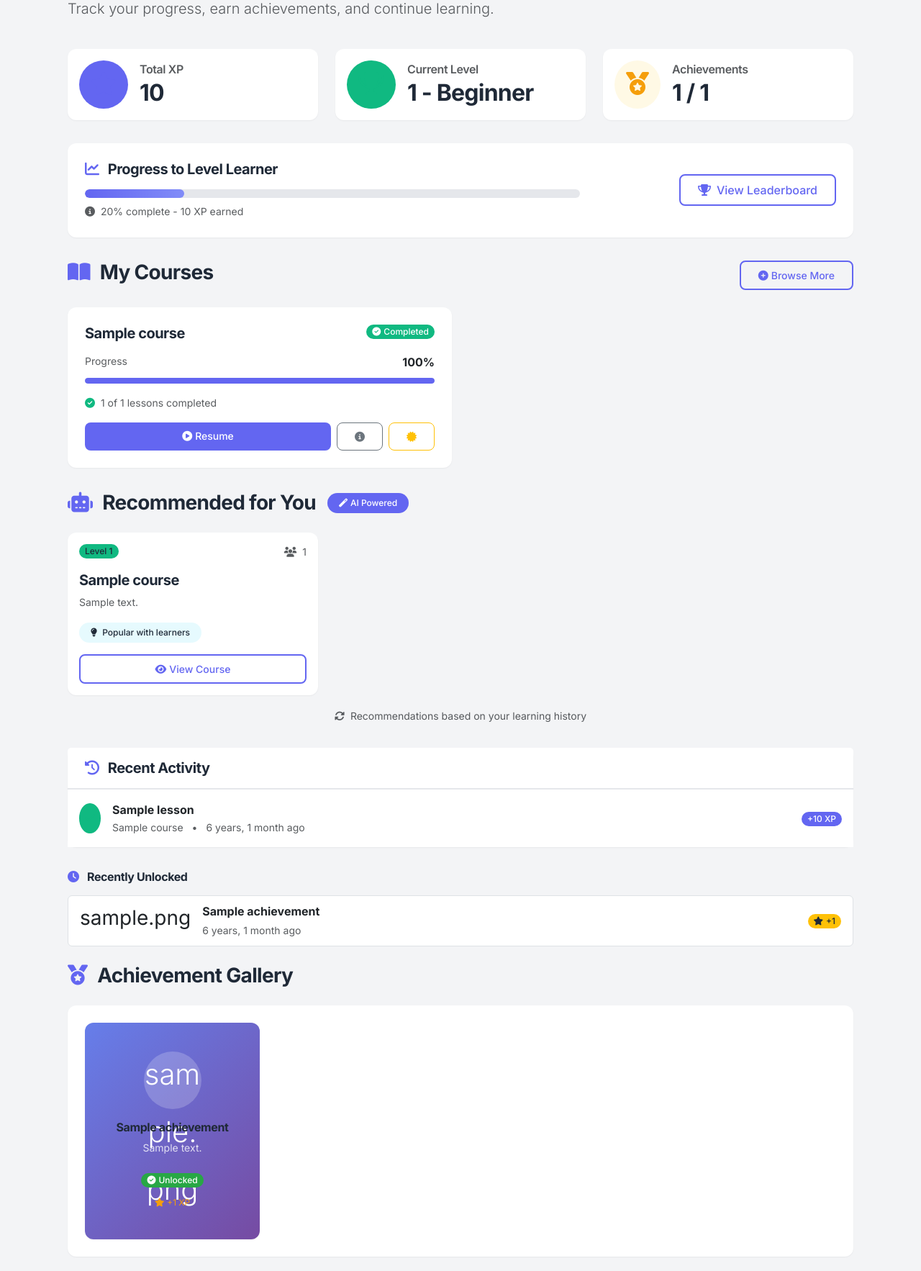
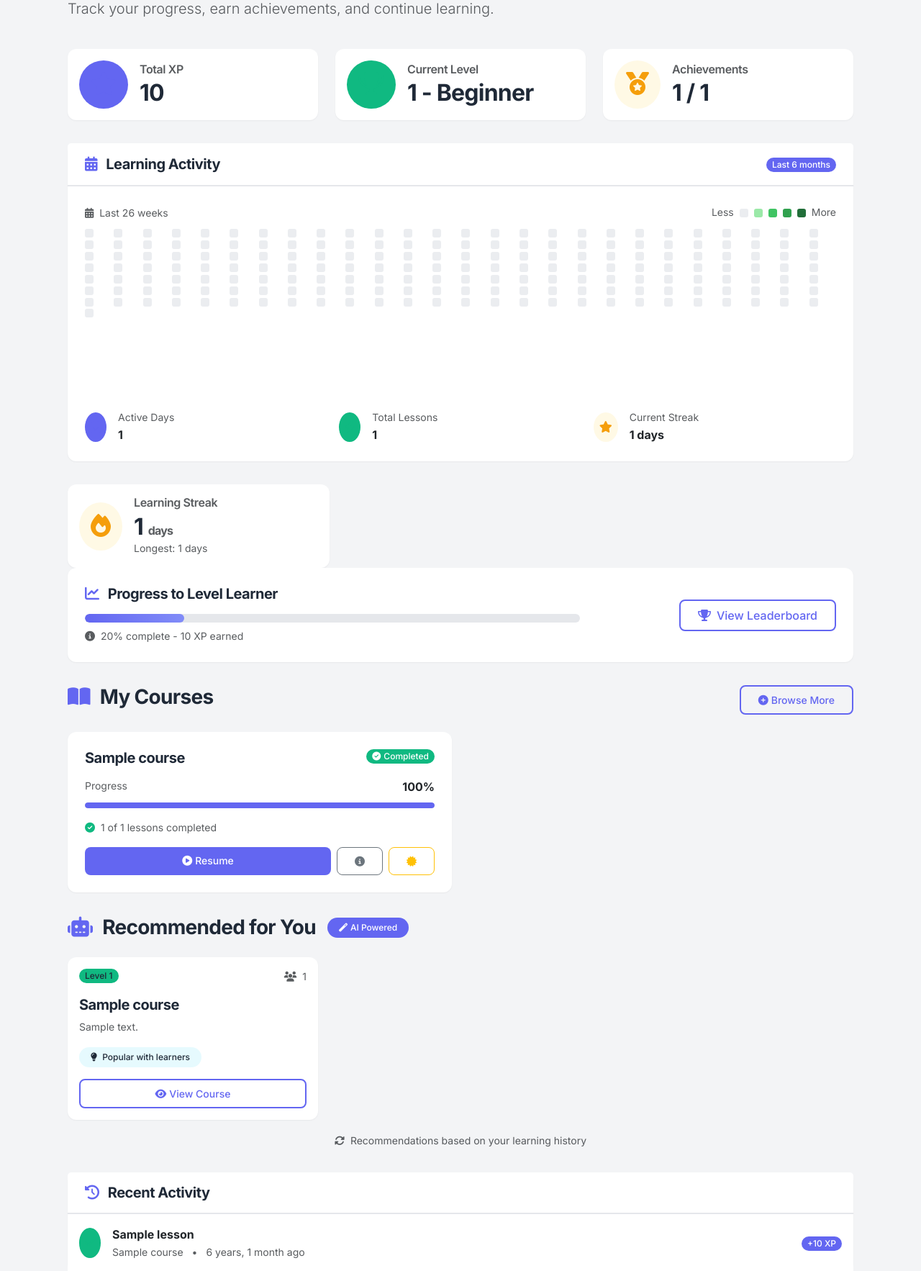
Before and after one commit to alimustafa0/-ai_learning_platform, a Django app: page /dashboard/ in a window 1280 px wide. Shown: the part 200-1966 px from the top of the page at 72% size. Run offline with Django 5.2, Linux system fonts and the light colour scheme; a user stored in the database is signed in; tables that the repository leaves empty hold one stand-in row (values such as "Sample post"); grey boxes marked "Sample" are stand-in pictures; some libraries are stand-ins or nearby versions.

Commit message:
feat: add learning streaks and streak achievements

```diff
--- a/courses/templates/courses/dashboard.html
+++ b/courses/templates/courses/dashboard.html
@@ -77,6 +77,114 @@
             </div>
         </div>
     </div>
+
+    <!-- Learning Activity Heatmap - NEW -->
+    {% load heatmap_tags %}
+    <div class="card border-0 shadow-sm mb-5">
+        <div class="card-header bg-white py-3">
+            <div class="d-flex justify-content-between align-items-center">
+                <h5 class="fw-bold mb-0">
+                    <i class="fas fa-calendar-alt text-primary me-2"></i>
+                    Learning Activity
+                </h5>
+                <div>
+                    <span class="badge bg-primary">Last 6 months</span>
+                </div>
+            </div>
+        </div>
+        <div class="card-body p-4">
+            {% render_heatmap request.user %}
+
+            <!-- Stats Summary -->
+            <div class="row g-3 mt-3">
+                <div class="col-md-4">
+                    <div class="d-flex align-items-center">
+                        <div class="flex-shrink-0 me-3">
+                            <div class="bg-primary bg-opacity-10 rounded-circle p-2">
+                                <i class="fas fa-calendar-check text-primary"></i>
+                            </div>
+                        </div>
+                        <div>
+                            <small class="text-muted d-block">Active Days</small>
+                            <strong>{{ request.user.learning_activities.count }}</strong>
+                        </div>
+                    </div>
+                </div>
+                <div class="col-md-4">
+                    <div class="d-flex align-items-center">
+                        <div class="flex-shrink-0 me-3">
+                            <div class="bg-success bg-opacity-10 rounded-circle p-2">
+                                <i class="fas fa-bolt text-success"></i>
+                            </div>
+                        </div>
+                        <div>
+                            <small class="text-muted d-block">Total Lessons</small>
+                            <strong>{{ request.user.completed_lessons.count }}</strong>
+                        </div>
+                    </div>
+                </div>
+                <div class="col-md-4">
+                    <div class="d-flex align-items-center">
+                        <div class="flex-shrink-0 me-3">
+                            <div class="bg-warning bg-opacity-10 rounded-circle p-2">
+                                <i class="fas fa-star text-warning"></i>
+                            </div>
+                        </div>
+                        <div>
+                            <small class="text-muted d-block">Current Streak</small>
+                            <strong>{{ request.user.learning_streak.current_streak }} days</strong>
+                        </div>
+                    </div>
+                </div>
+            </div>
+        </div>
+    </div>
+
+    {% with streak=request.user.learning_streak %}
+        {% if streak %}
+            <div class="col-md-4">
+                <div class="card border-0 shadow-sm h-100">
+                    <div class="card-body">
+                        <div class="d-flex align-items-center">
+                            <div class="flex-shrink-0">
+                                <div class="bg-warning bg-opacity-10 rounded-circle p-3">
+                                    <i class="fas fa-fire fa-2x text-warning"></i>
+                                </div>
+                            </div>
+                            <div class="flex-grow-1 ms-3">
+                                <h6 class="text-muted mb-1">Learning Streak</h6>
+                                <h2 class="fw-bold mb-0">
+                                    {{ streak.current_streak }}
+                                    <small class="fs-6 text-muted">days</small>
+                                </h2>
+                                <p class="small text-muted mb-0">
+                                    Longest: {{ streak.longest_streak }} days
+                                </p>
+                            </div>
+                        </div>
+
+                        <!-- Streak Milestone Indicator -->
+                        {% if streak.current_streak >= 7 %}
+                            <div class="mt-3 pt-2 border-top">
+                                <div class="d-flex justify-content-between align-items-center">
+                                    <span class="small text-muted">Next milestone:</span>
+                                    {% if streak.current_streak < 30 %}
+                                        <span class="small fw-bold text-primary">30 days</span>
+                                    {% elif streak.current_streak < 100 %}
+                                        <span class="small fw-bold text-primary">100 days</span>
+                                    {% elif streak.current_streak < 365 %}
+                                        <span class="small fw-bold text-primary">365 days</span>
+                                    {% else %}
+                                        <span class="small fw-bold text-success">Legend!</span>
+                                    {% endif %}
+                                </div>
+                            </div>
+                        {% endif %}
+                    </div>
+                </div>
+            </div>
+        {% endif %}
+    {% endwith %}
 
     <!-- Continue Learning Section - NEW -->
     {% if in_progress_courses %}
--- /dev/null
+++ b/courses/templates/courses/heatmap.html
@@ -0,0 +1,132 @@
+{% load static %}
+
+<div class="heatmap-container">
+    <style>
+        .heatmap-grid {
+            display: grid;
+            grid-template-columns: repeat({{ weeks }}, 1fr);
+            gap: 3px;
+            margin: 10px 0;
+        }
+        .heatmap-cell {
+            width: 12px;
+            height: 12px;
+            border-radius: 3px;
+            background-color: #ebedf0;
+            transition: transform 0.1s ease;
+            cursor: pointer;
+        }
+        .heatmap-cell:hover {
+            transform: scale(1.3);
+            box-shadow: 0 2px 4px rgba(0,0,0,0.2);
+        }
+        .heatmap-cell[data-level="1"] { background-color: #9be9a8; }
+        .heatmap-cell[data-level="2"] { background-color: #40c463; }
+        .heatmap-cell[data-level="3"] { background-color: #30a14e; }
+        .heatmap-cell[data-level="4"] { background-color: #216e39; }
+
+        .heatmap-tooltip {
+            position: absolute;
+            background: #1f2937;
+            color: white;
+            padding: 8px 12px;
+            border-radius: 6px;
+            font-size: 12px;
+            pointer-events: none;
+            z-index: 1000;
+            box-shadow: 0 4px 6px rgba(0,0,0,0.1);
+            transition: opacity 0.2s;
+        }
+        .heatmap-tooltip::after {
+            content: '';
+            position: absolute;
+            bottom: -5px;
+            left: 50%;
+            transform: translateX(-50%);
+            border-width: 5px 5px 0;
+            border-style: solid;
+            border-color: #1f2937 transparent transparent;
+        }
+        .month-label {
+            font-size: 10px;
+            color: #6b7280;
+            margin-bottom: 4px;
+        }
+    </style>
+
+    <div class="d-flex align-items-center mb-2">
+        <div class="flex-grow-1">
+            <span class="small text-muted">
+                <i class="fas fa-calendar-alt me-1"></i>
+                Last {{ weeks }} weeks
+            </span>
+        </div>
+        <div class="d-flex align-items-center gap-2">
+            <span class="small text-muted">Less</span>
+            <div class="heatmap-cell" style="background-color: #ebedf0;"></div>
+            <div class="heatmap-cell" data-level="1"></div>
+            <div class="heatmap-cell" data-level="2"></div>
+            <div class="heatmap-cell" data-level="3"></div>
+            <div class="heatmap-cell" data-level="4"></div>
+            <span class="small text-muted">More</span>
+        </div>
+    </div>
+
+    <div class="heatmap-grid position-relative">
+        {% for week in calendar %}
+            <div class="d-flex flex-column gap-1">
+                {% for day in week %}
+                    {% if day %}
+                        <div class="heatmap-cell"
+                             data-level="{% if day.count > 0 %}{% widthratio day.count max_count 4 %}{% else %}0{% endif %}"
+                             data-date="{{ day.date|date:'Y-m-d' }}"
+                             data-count="{{ day.count }}"
+                             data-xp="{{ day.xp }}"
+                             title="{{ day.date|date:'M d, Y' }}: {{ day.count }} lessons, {{ day.xp }} XP">
+                        </div>
+                    {% else %}
+                        <div style="width: 12px; height: 12px;"></div>
+                    {% endif %}
+                {% endfor %}
+            </div>
+        {% endfor %}
+    </div>
+
+    <script>
+        document.addEventListener('DOMContentLoaded', function() {
+            const cells = document.querySelectorAll('.heatmap-cell[data-date]');
+            let tooltip = null;
+
+            cells.forEach(cell => {
+                cell.addEventListener('mouseenter', function(e) {
+                    const date = this.dataset.date;
+                    const count = this.dataset.count;
+                    const xp = this.dataset.xp;
+
+                    if (tooltip) tooltip.remove();
+
+                    tooltip = document.createElement('div');
+                    tooltip.className = 'heatmap-tooltip';
+                    tooltip.innerHTML = `
+                        <strong>${date}</strong><br>
+                        ${count} lesson${count != 1 ? 's' : ''}<br>
+                        ${xp} XP earned
+                    `;
+
+                    document.body.appendChild(tooltip);
+
+                    const rect = this.getBoundingClientRect();
+                    tooltip.style.left = rect.left + (rect.width / 2) - (tooltip.offsetWidth / 2) + 'px';
+                    tooltip.style.top = rect.top - tooltip.offsetHeight - 10 + 'px';
+                });
+
+                cell.addEventListener('mouseleave', function() {
+                    if (tooltip) {
+                        tooltip.remove();
+                        tooltip = null;
+                    }
+                });
+            });
+        });
+    </script>
+</div>
--- a/courses/views.py
+++ b/courses/views.py
@@ -6,7 +6,7 @@ from config import settings as setting
 from .models import Course, Enrollment, Lesson, LessonCompletion, Review, XPEvent, Achievement, UserAchievement, Payment, Comment, Certificate, LearningStreak, LearningActivity
 from .forms import CommentForm, ReviewForm
 from .gamification import get_level_progress
-from .achievements import check_lesson_count_achievements, check_course_completion_achievements
+from .achievements import check_early_bird_achievements, check_lesson_count_achievements, check_course_completion_achievements
 import time
 import stripe
 from django.conf import settings
@@ -20,7 +20,7 @@ from django.template.loader import render_to_string
 from django.core.paginator import Paginator, EmptyPage, PageNotAnInteger
 from weasyprint import HTML
 import tempfile
-from datetime import date
+from datetime import date, datetime
 
 
 
@@ -280,11 +280,12 @@ def mark_lesson_complete(request, lesson_id):
         )
 
         # ===== UPDATED: Update streak and activity with request =====
+        from datetime import date
         today = date.today()
 
         # Get or create streak
         streak, _ = LearningStreak.objects.get_or_create(user=request.user)
-        streak.update_streak(today, request)  # Pass request for messages
+        streak.update_streak(today, request)  # This will call check_streak_achievements
 
         # Update daily activity
         activity, _ = LearningActivity.objects.get_or_create(
@@ -294,6 +295,10 @@ def mark_lesson_complete(request, lesson_id):
         activity.count += 1
         activity.xp_earned += 10
         activity.save()
+
+        # Check for Early Bird achievement
+        from datetime import datetime
+        check_early_bird_achievements(request.user, datetime.now(), request)
 
     # Calculate total completed lessons count
     total_completed = LessonCompletion.objects.filter(user=request.user).count()
```
Also changed, not shown: courses/achievements.py (+66 -55 lines), courses/admin.py (+1 -16 lines), courses/management/commands/create_achievements.py (+45 -0 lines), courses/management/commands/init_streaks.py (added, +34 -0 lines), courses/management/__init__.py (added), courses/management/commands/__init__.py (added).
